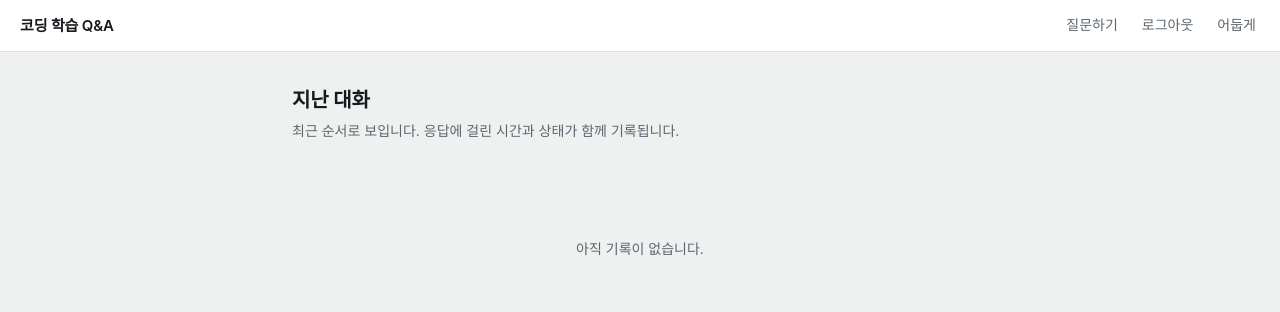
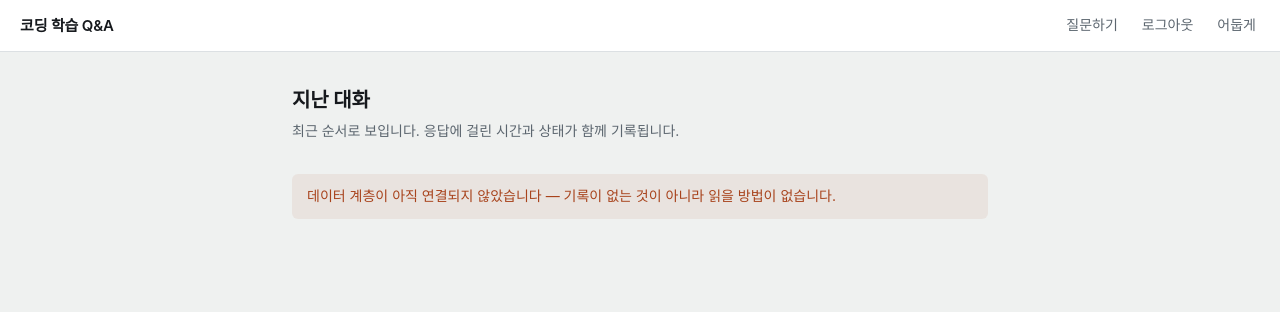
Before and after one commit to Teamb7-1/ai-chatbot-service, a FastAPI app: page /logs in a window 1280 px wide. Shown: the top 312 px of the page. Run offline with FastAPI, Linux system fonts and the light colour scheme; some web fonts are replaced.

Commit message:
feat(ui): 로그 화면에 데이터 계층 대기 상태 추가 (#51)
.empty(조용한 회색)와 .notice(눈에 띄는 블록)로 갈라 놓는다.
같은 화면으로 뭉뚱그리면 crud 가 안 붙은 것을 아무도 눈치채지 못한다
— 이번 프로젝트에서 초록불인데 작동 안 하는 상태에 네 번 당했다.

#36 이 닫히면 이 분기는 통째로 사라진다.

Co-Authored-By: Claude Opus 5 (1M context) <noreply@anthropic.com>
Claude-Session: https://claude.ai/code/session_01TUpjjdQvaWzSwN72tQx8rj

```diff
--- a/app/templates/logs.html
+++ b/app/templates/logs.html
@@ -10,7 +10,14 @@
   <h1 class="page-title">지난 대화</h1>
   <p class="page-note">최근 순서로 보입니다. 응답에 걸린 시간과 상태가 함께 기록됩니다.</p>
 
-  {% if not items %}
+  {# 데이터 계층이 없는 것과 기록이 없는 것은 다르다. 같은 화면으로 뭉뚱그리면
+     C의 crud 가 안 붙은 상태를 아무도 눈치채지 못한다. #36 이 닫히면 이 분기는
+     통째로 사라진다. #}
+  {% if pending | default(false) %}
+    <p class="notice" role="status">
+      데이터 계층이 아직 연결되지 않았습니다 — 기록이 없는 것이 아니라 읽을 방법이 없습니다.
+    </p>
+  {% elif not items %}
     <p class="empty">아직 기록이 없습니다.</p>
   {% else %}
     <div class="log">
```
